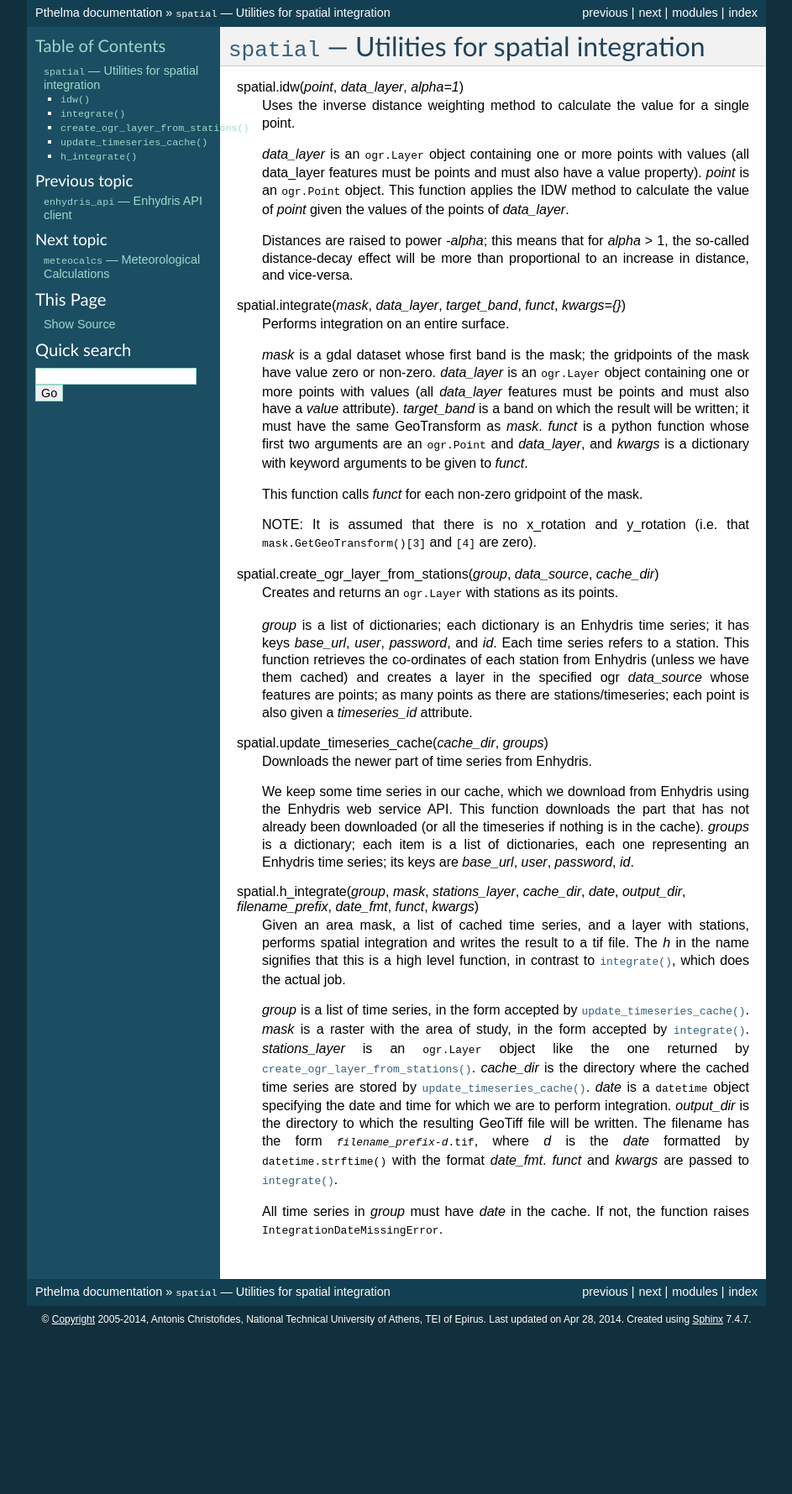
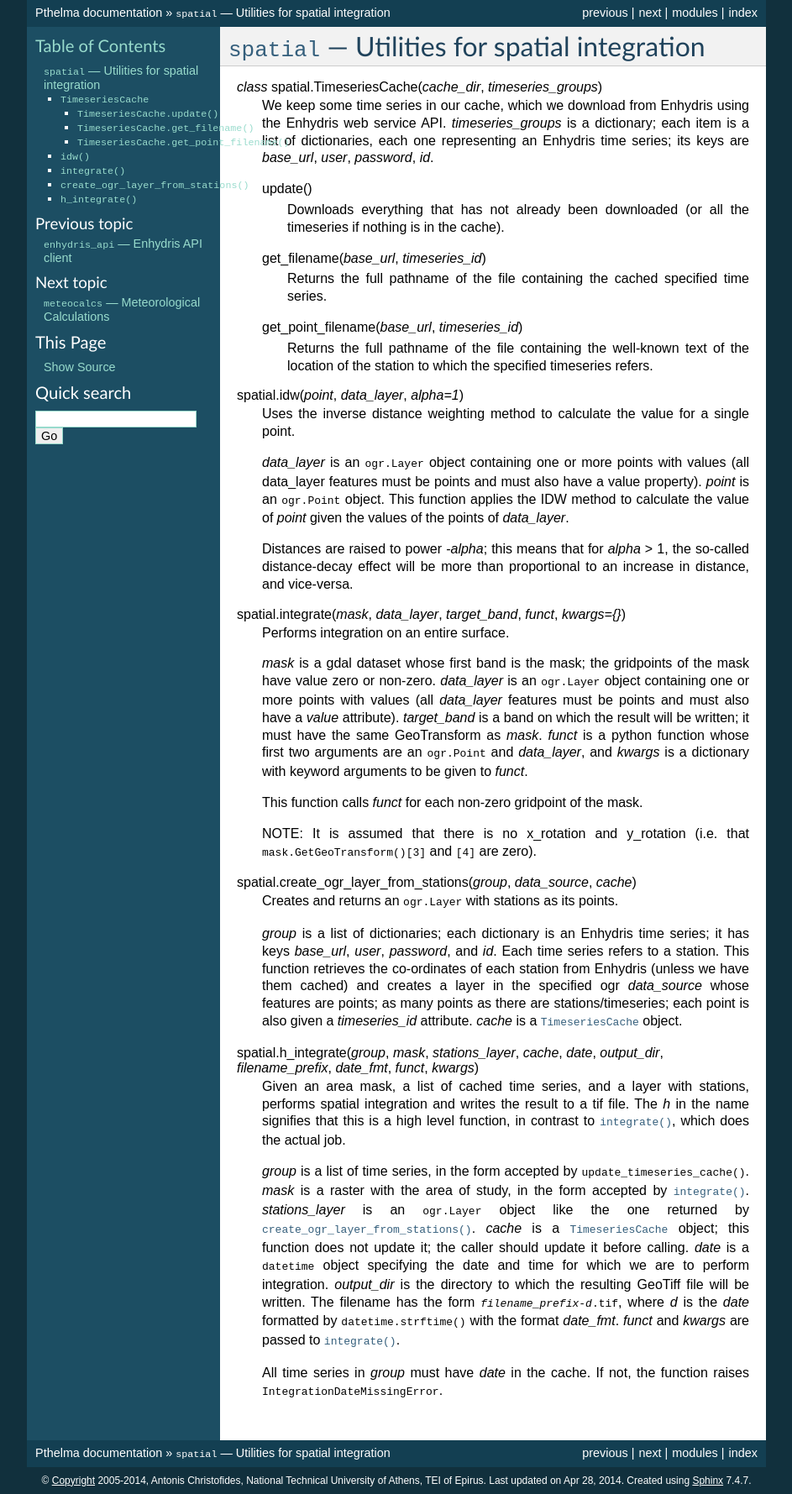
Before and after one commit to openmeteo/pthelma, a Sphinx documentation site: the page built from doc/spatial.rst, in a window 1280 px wide. Shown: the whole page at 84% size, without its empty margins (168-1111 px from the left). Built offline with Sphinx 7.4.7, drawn with Linux system fonts in a browser that asks for light colours; before the commit the page ends 1587 px from its top, so only the background shows below that.

Commit message:
More TimeseriesCache improvements, including documentation

```diff
--- a/doc/spatial.rst
+++ b/doc/spatial.rst
@@ -7,6 +7,30 @@
    :synopsis: Utilities for spatial integration.
 .. moduleauthor:: Antonis Christofides <anthony@itia.ntua.gr>
 .. sectionauthor:: Antonis Christofides <anthony@itia.ntua.gr>
+
+.. class:: TimeseriesCache(cache_dir, timeseries_groups)
+
+   We keep some time series in our cache, which we download from
+   Enhydris using the Enhydris web service API.  *timeseries_groups*
+   is a dictionary; each item is a list of dictionaries, each one
+   representing an Enhydris time series; its keys are *base_url*,
+   *user*, *password*, *id*.
+
+   .. method:: update()
+
+      Downloads everything that has not already been downloaded (or all
+      the timeseries if nothing is in the cache).
+
+   .. method:: get_filename(base_url, timeseries_id)
+
+      Returns the full pathname of the file containing the cached
+      specified time series.
+
+   .. method:: get_point_filename(base_url, timeseries_id)
+
+      Returns the full pathname of the file containing the well-known
+      text of the location of the station to which the specified
+      timeseries refers.
 
 .. function:: idw(point, data_layer, alpha=1)
 
@@ -44,7 +68,7 @@
    (i.e. that :samp:`mask.GetGeoTransform()[3]` and :samp:`[4]` are
    zero).
 
-.. function:: create_ogr_layer_from_stations(group, data_source, cache_dir)
+.. function:: create_ogr_layer_from_stations(group, data_source, cache)
 
    Creates and returns an :class:`ogr.Layer` with stations as its
    points.
@@ -56,21 +80,9 @@
    cached) and creates a layer in the specified ogr *data_source*
    whose features are points; as many points as there are
    stations/timeseries; each point is also given a *timeseries_id*
-   attribute.
+   attribute. *cache* is a :class:`TimeseriesCache` object.
 
-.. function:: update_timeseries_cache(cache_dir, groups)
-
-   Downloads the newer part of time series from Enhydris.
-
-   We keep some time series in our cache, which we download from
-   Enhydris using the Enhydris web service API. This function
-   downloads the part that has not already been downloaded (or all the
-   timeseries if nothing is in the cache). *groups* is a dictionary;
-   each item is a list of dictionaries, each one representing an
-   Enhydris time series; its keys are *base_url*, *user*, *password*,
-   *id*.
-
-.. function:: h_integrate(group, mask, stations_layer, cache_dir, date, output_dir, filename_prefix, date_fmt, funct, kwargs)
+.. function:: h_integrate(group, mask, stations_layer, cache, date, output_dir, filename_prefix, date_fmt, funct, kwargs)
 
    Given an area mask, a list of cached time series, and a layer with
    stations, performs spatial integration and writes the result to a
@@ -82,9 +94,9 @@
    :func:`update_timeseries_cache()`. *mask* is a raster with the area
    of study, in the form accepted by :func:`integrate()`.
    *stations_layer* is an :class:`ogr.Layer` object like the one
-   returned by :func:`create_ogr_layer_from_stations()`. *cache_dir*
-   is the directory where the cached time series are stored by
-   :func:`update_timeseries_cache()`. *date* is a
+   returned by :func:`create_ogr_layer_from_stations()`. *cache* is a
+   :class:`TimeseriesCache` object; this function does not update it;
+   the caller should update it before calling.  *date* is a
    :class:`~datetime.datetime` object specifying the date and time for
    which we are to perform integration. *output_dir* is the directory
    to which the resulting GeoTiff file will be written.  The filename
```
Also changed, not shown: 2 other files.
